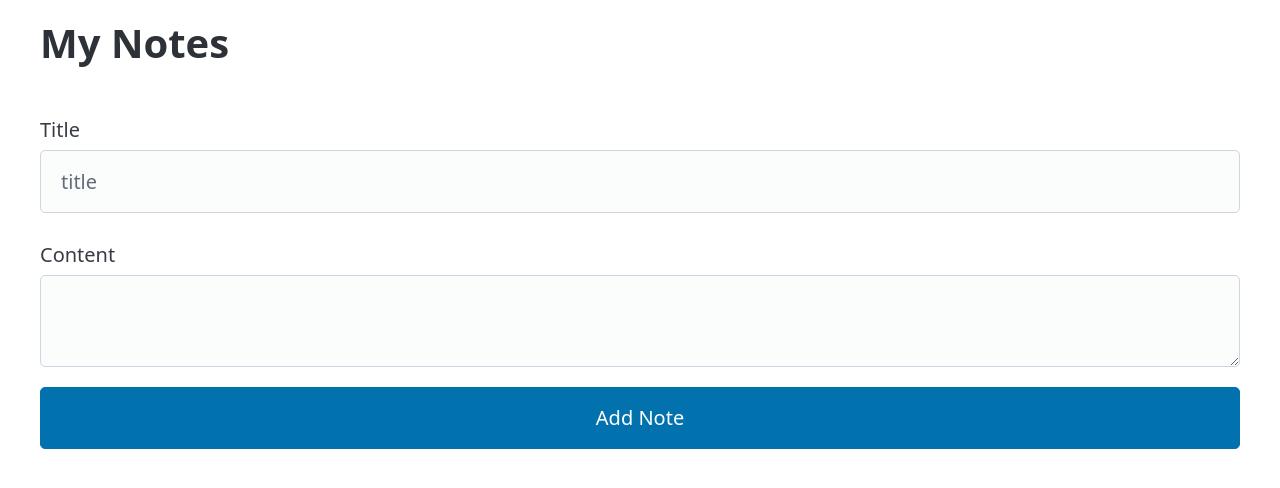
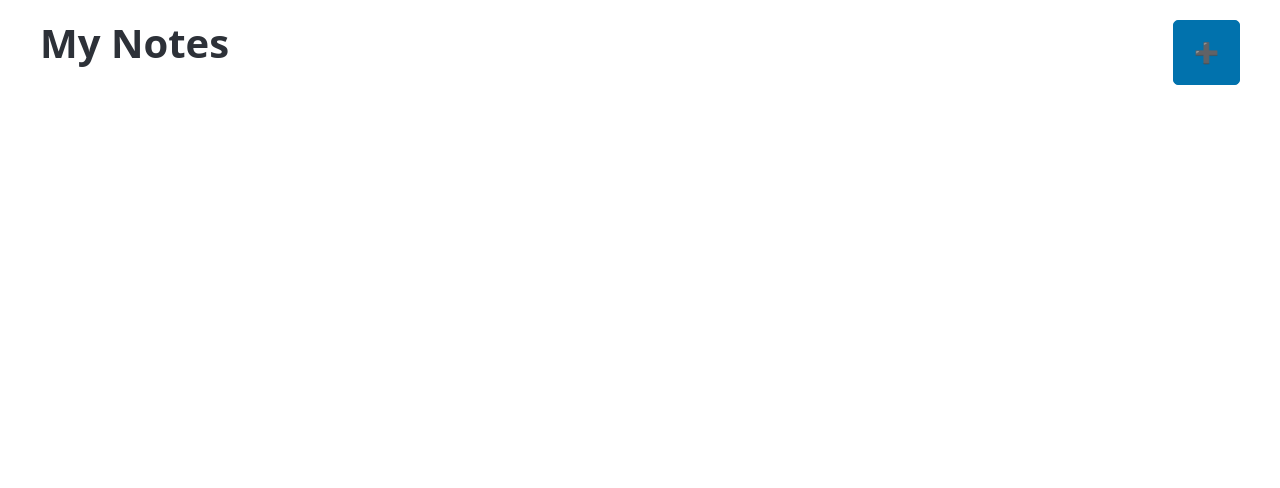
Before and after one commit to somphonee/note-web-react, a React (Vite) app: page / in a window 1280 px wide. Shown: the top 488 px of the page. Built offline with nearby package versions, Linux system fonts and the light colour scheme.

Commit message:
Refactor note data handling and improve note creation logic

```diff
--- a/src/App.jsx
+++ b/src/App.jsx
@@ -26,7 +26,7 @@ function NoteWidget({ note, editing, onEditNote, onDeleteNote }) {
 }
 function App() {
 
-  const [noteData, setNoteData] = useState({ title: '', content: '' })
+  const [noteData, setNoteData] = useState(null)
   const [deletetingItem, setDeletetingItem] = useState(null);
   const [notes, setNotes] = useState(() => {
     const savedNotes = localStorage.getItem("notes")
@@ -37,7 +37,7 @@ function App() {
   useEffect(() => {
     localStorage.setItem("notes", JSON.stringify(notes))
 
-  },[notes])
+  }, [notes])
 
 
   function handleStorageChange(event) {
@@ -48,17 +48,55 @@ function App() {
 
 
   useEffect(() => {
-    window.addEventListener("storage",handleStorageChange)
+    window.addEventListener("storage", handleStorageChange)
     return () => {
-      window.removeEventListener("storage",handleStorageChange)
+      window.removeEventListener("storage", handleStorageChange)
     }
 
-  },[])
+  }, [])
+  const updateField = (field, value) => {
+        if (noteData.id) {
+                  const newData = {
+                  ...noteData,
+                  [field]:  value,
+
+                }
+                setNotes(
+                  notes.map((note) => {
+                    if (note.id === newData.id) {
+                      return noteData;
+                    }
+                    return note
+                  })
+                );
+                  setNoteData(newData);
+
+
+              } else {
+                const newId = Date.now();
+                const newData = {
+                  ...noteData,
+                    id: newId,
+                  [field] : value,
+
+                };
+                setNotes([...notes, newData]);
+                setNoteData(newData);
+              }
+
+            }
 
 
   return (
     <main className="container">
+      <div style={{ display: "flex", justifyContent: "space-between" }}>
         <h1 className="app-title"> My Notes </h1>
+        <button style={{ width: "auto" }} onClick={() => {
+          setNoteData({ title: "", content: "" })
+        }}
+
+        >➕</button>
+      </div>
       <div className="note-list" >
         {notes.map((note) => {
 
@@ -101,7 +139,8 @@ function App() {
       </div>
 
       <br />
-
+      {noteData && (
+        <>
           <label htmlFor='title'>
             Title
             <input
@@ -109,7 +148,10 @@ function App() {
               type="text"
               required
               value={noteData.title}
-          onChange={(e) => setNoteData({ ...noteData, title: e.target.value })}
+              onChange={(e) => {
+                updateField('title', e.target.value);
+
+              }}
             />
           </label>
 
@@ -119,33 +161,19 @@ function App() {
               type="text"
               required
               value={noteData.content}
-          onChange={(e) => setNoteData({ ...noteData, content: e.target.value })}
+               onChange={(e) => {
+                updateField('content', e.target.value);
+              }}
+
             />
           </label>
-      <button
-        type="submit"
-        onClick={(e) => {
-          if (noteData.id) {
-            setNotes(
-              notes.map((note) => {
-                if (note.id === noteData.id) {
-                  return noteData;
-                }
-                return note
-              })
-            )
-
-          } else {
-            setNotes([...notes, { ...noteData, id: Date.now() }]);
-          }
-          setNoteData({ title: "", content: "" })
-        }}
-
-      >Add Note</button>
+        </>
+      )}
 
 
     </main>
-  )
+  );
 }
 
+
 export default App
```
Lines whose indentation alone changed are shown as unchanged.
